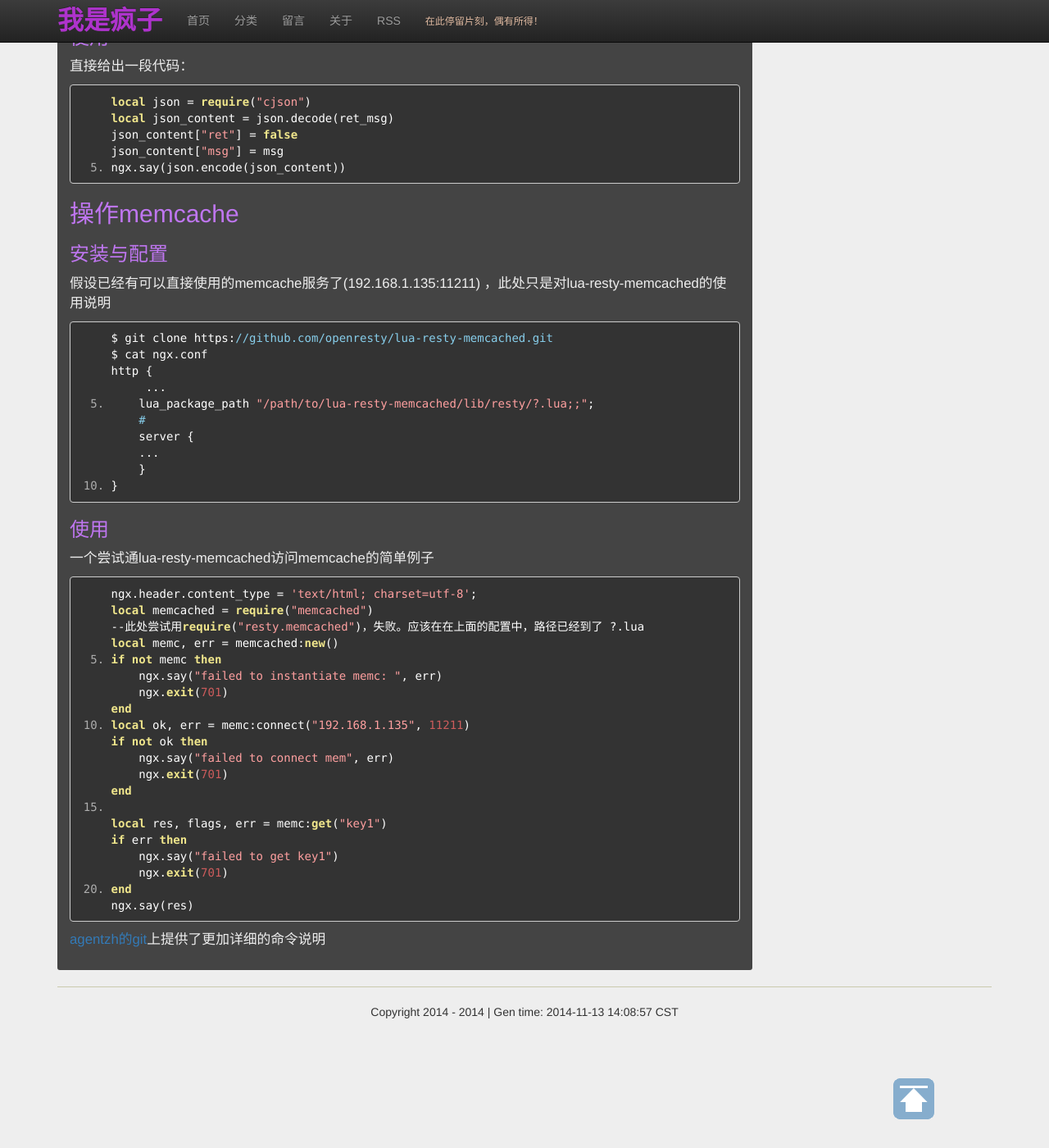
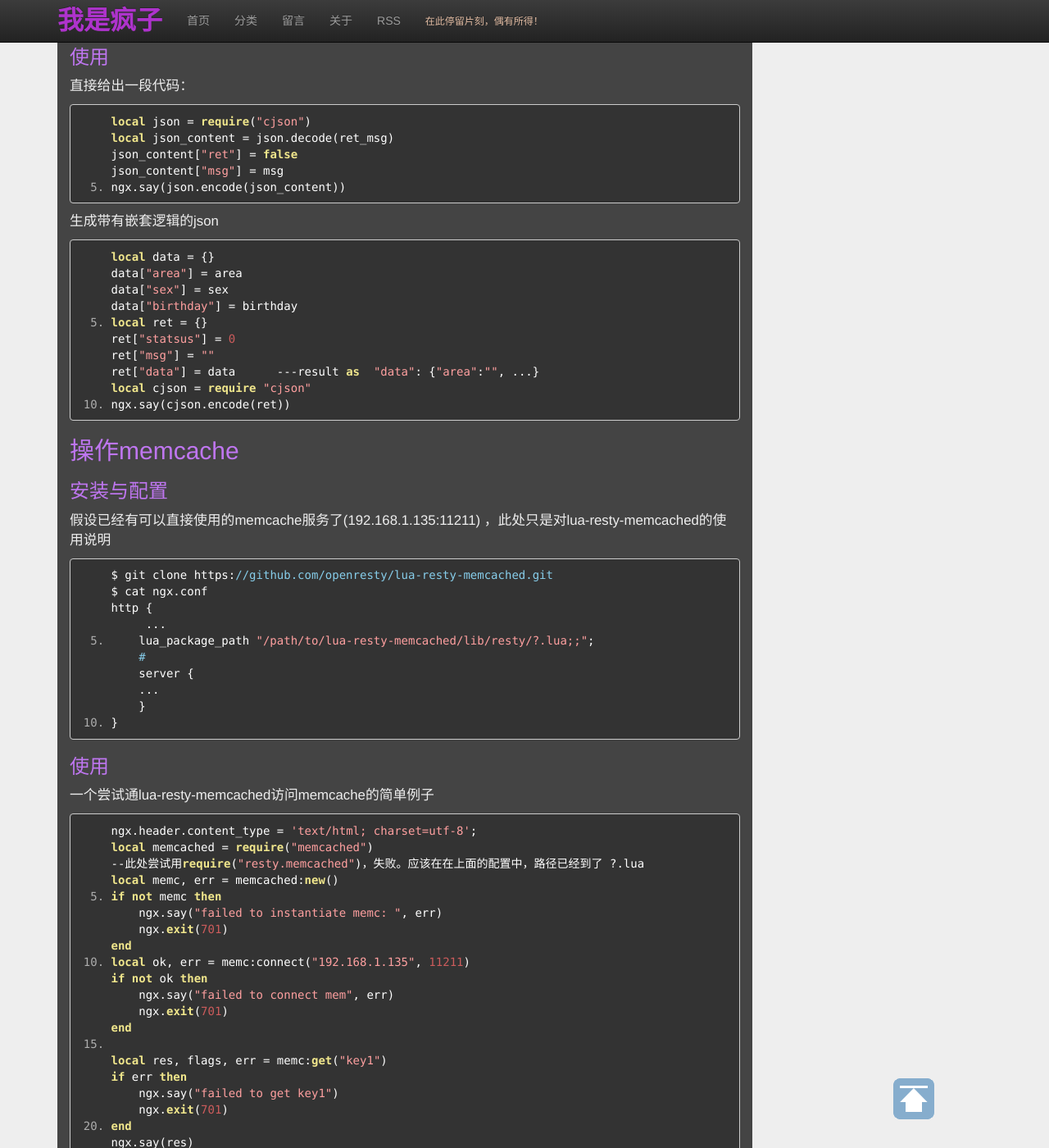
Before and after one commit to jgj1986/jgj1986.github.io, a Jekyll site: the page built from _posts/web/2014-11-11-lua.md, in a window 1280 px wide and 1400 px high, scrolled down 3052 px. Shown: the whole window at 82% size. Built offline with Jekyll 4.4.1, drawn with Linux system fonts in a browser that asks for light colours; nearby versions of some CDN libraries; comment, search, counter and statistics services are not loaded; some of the changed text lies outside the part shown.

```diff
--- a/_config.yml
+++ b/_config.yml
@@ -55,3 +55,9 @@ defaults:
             path: "database"
         values:
             category: "database"
+
+    -
+        scope:
+            path: "linux"
+        values:
+            category: "linux"
--- a/_posts/web/2014-11-11-lua.md
+++ b/_posts/web/2014-11-11-lua.md
@@ -135,6 +135,19 @@ lua 使用
     json_content["msg"] = msg
     ngx.say(json.encode(json_content))
 
+生成带有嵌套逻辑的json
+
+    local data = {}
+    data["area"] = area
+    data["sex"] = sex
+    data["birthday"] = birthday
+    local ret = {}
+    ret["statsus"] = 0
+    ret["msg"] = ""
+    ret["data"] = data      ---result as  "data": {"area":"", ...}
+    local cjson = require "cjson"
+    ngx.say(cjson.encode(ret))
+
 
 
 ##操作memcache
@@ -183,3 +196,8 @@ lua 使用
     ngx.say(res)
 
 [agentzh的git](https://github.com/openresty/lua-resty-memcached){:taget="_blank"}上提供了更加详细的命令说明
+
+### 优化
+
+将创建memcached、mem的连接放在这一个lua的文件中，每次有请求到来，nginx都要去创建memcache，建立连接，使用 ab 做压力测试的时候，发现性能比较低。
+做优化，将memc的初始化和与memcache的连接放在 ngx的初始化文件中。实际请求时，直接调用memc:get()方法。做压力测试，在理想的性能要求内。
```
Also changed, not shown: _posts/linux/2014-11-12-shell-memcache.md (added, +119 -0 lines).
